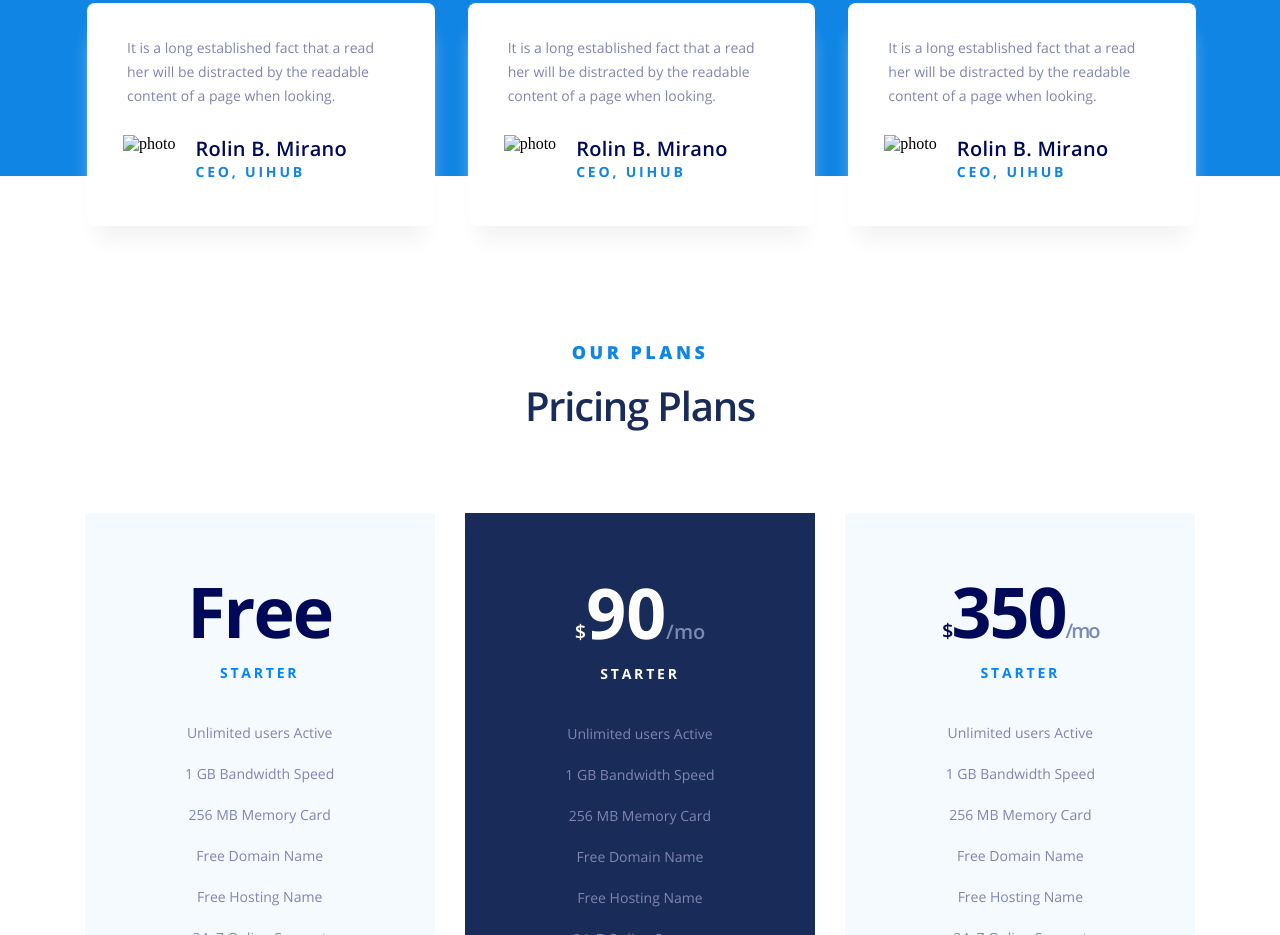
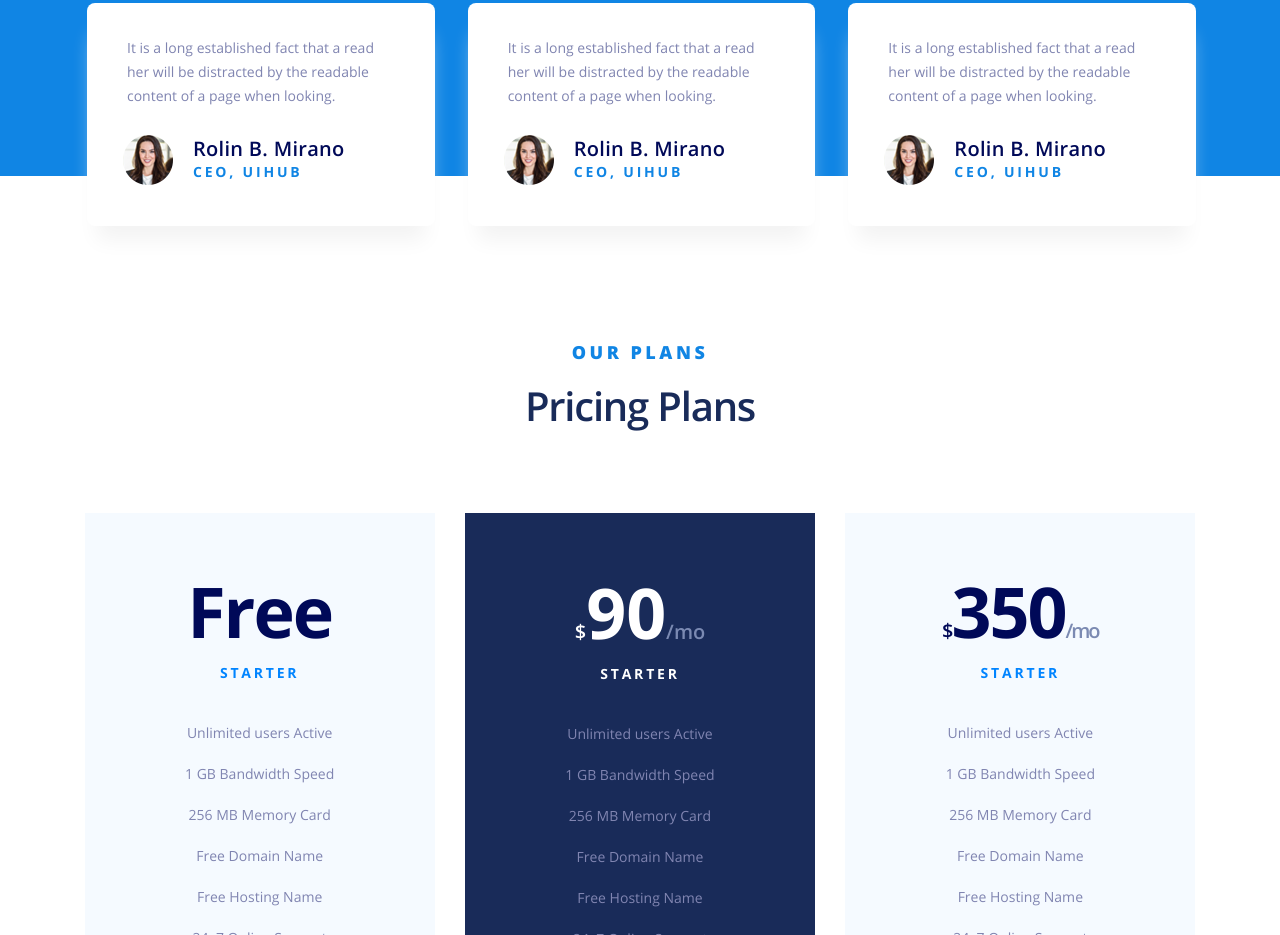
Before and after one commit to codebox5/Limpon, a plain HTML site: page index.html in a window 1280 px wide. Shown: the part 7256-8191 px from the top of the page. Drawn offline with nearby package versions, Linux system fonts and the light colour scheme; the site is published under a folder, as on GitHub Pages, so addresses that start at the root find nothing; a web font is replaced by a local one.

Commit message:
clients-photo

```diff
--- a/index.html
+++ b/index.html
@@ -316,7 +316,7 @@
                 content of a page when looking.</div>
                   <div class="clients__container__seo">
                     <div class="photo">
-                      <img src="/assets/images/clients-photo.png" alt="photo">
+                      <img src="./assets/images/clients-photo.png" alt="photo">
                     </div>
                     <div class="clients__container__status">
                       <div class="clients__container__name">Rolin B. Mirano</div>
@@ -330,7 +330,7 @@
                 content of a page when looking.</div>
                   <div class="clients__container__seo">
                     <div class="photo">
-                      <img src="/assets/images/clients-photo.png" alt="photo">
+                      <img src="./assets/images/clients-photo.png" alt="photo">
                     </div>
                     <div class="clients__container__status">
                       <div class="clients__container__name">Rolin B. Mirano</div>
@@ -344,7 +344,7 @@
                 content of a page when looking.</div>
                   <div class="clients__container__seo">
                     <div class="photo">
-                      <img src="/assets/images/clients-photo.png" alt="photo">
+                      <img src="./assets/images/clients-photo.png" alt="photo">
                     </div>
                     <div class="clients__container__status">
                       <div class="clients__container__name">Rolin B. Mirano</div>
```
